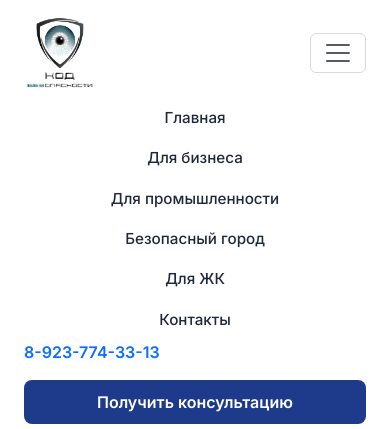
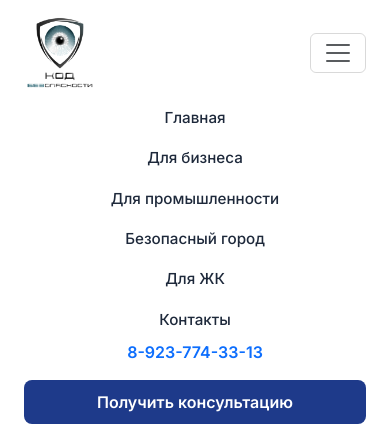
Before and after one commit to Beiseek/kod-bezopasnosti-website, a Django app: page / in a window 390 px wide, after a click that opens the changed part. Shown: the top 429 px of the page. Run offline with Django 5.2, Linux system fonts and the light colour scheme; data comes from the database, SQL or seed files in the repository.

Commit message:
Center phone number in mobile menu

```diff
--- a/static/css/style.css
+++ b/static/css/style.css
@@ -381,7 +381,7 @@ body {
         margin-right: 0 !important;
         white-space: nowrap;
         width: 100% !important;
-        text-align: left !important;
+        text-align: center !important;
     }
 
     .btn-primary-custom {
@@ -396,11 +396,20 @@ body {
         display: block !important;
     }
 
-    .navbar-collapse .right-actions .header-phone,
+    .navbar-collapse .right-actions .header-phone {
+        display: block !important;
+        float: none !important;
+        clear: both !important;
+        text-align: center !important;
+        width: 100% !important;
+    }
+
     .navbar-collapse .right-actions .btn-primary-custom {
         display: block !important;
         float: none !important;
         clear: both !important;
+        text-align: center !important;
+        width: 100% !important;
     }
 
     .hero-section h1 {
--- a/templates/main/base.html
+++ b/templates/main/base.html
@@ -25,7 +25,7 @@
     <!-- Google Fonts -->
     <link href="https://fonts.googleapis.com/css2?family=Inter:wght@400;500;600;700;800&display=swap" rel="stylesheet">
     <!-- Custom CSS -->
-    <link rel="stylesheet" href="{% static 'css/style.css' %}?v=2.9">
+    <link rel="stylesheet" href="{% static 'css/style.css' %}?v=3.0">
 
     {% block extra_css %}{% endblock %}
 </head>
```
Also changed, not shown: 1 other file.
